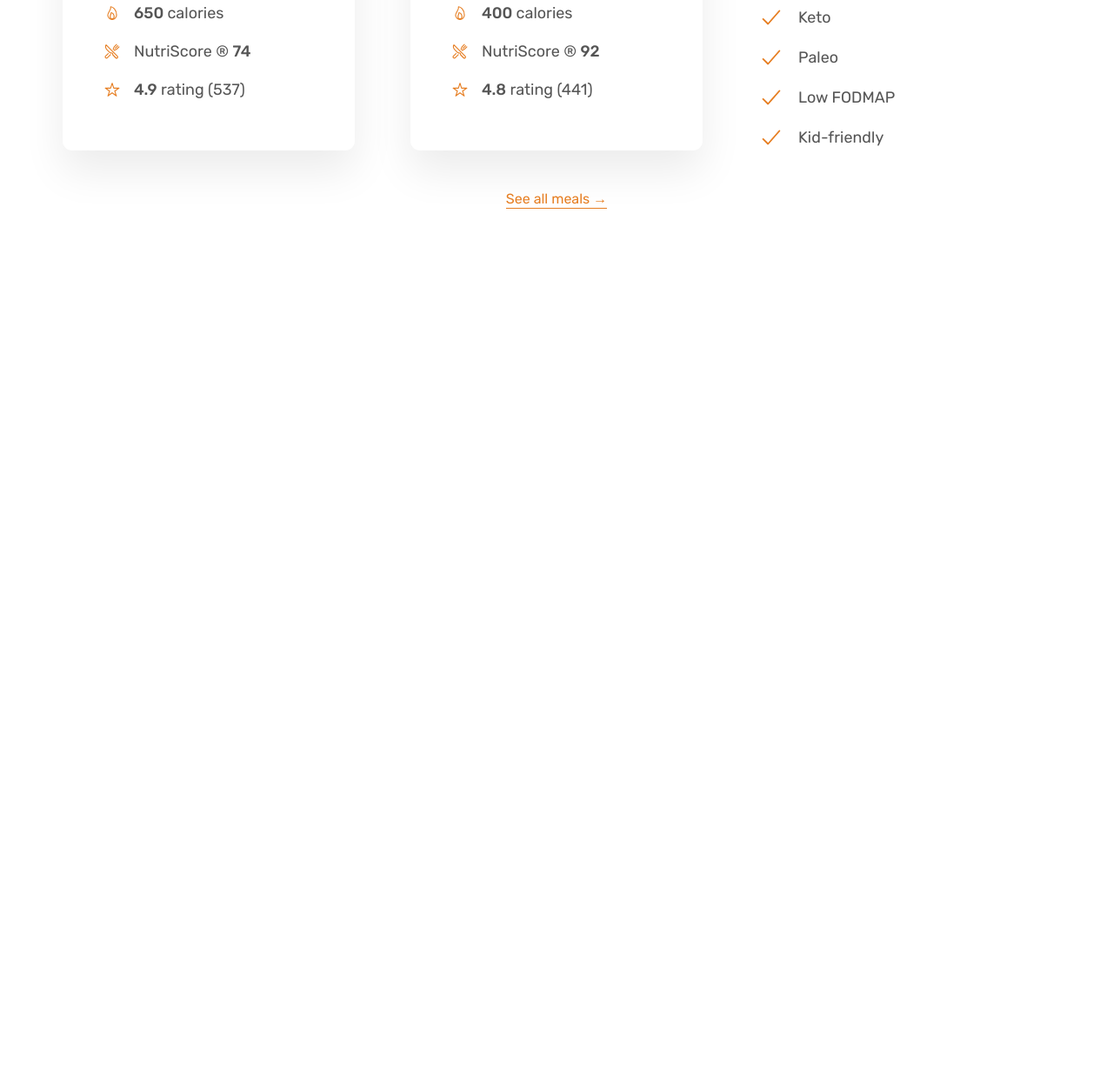
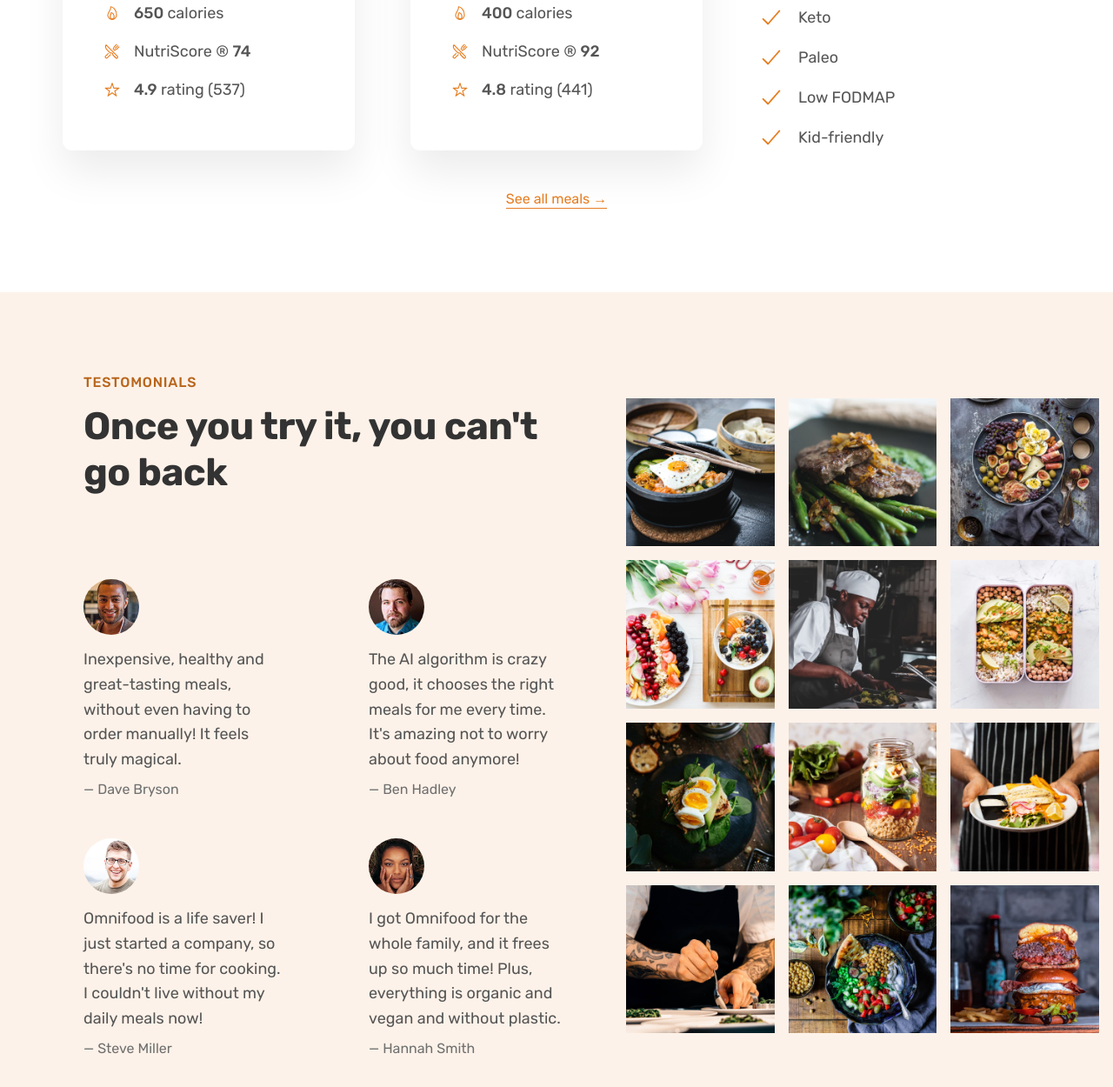
Before and after one commit to peter-popazov/omnifood, a plain HTML site: page index.html in a window 1280 px wide. Shown: the part 3186-4436 px from the top of the page at 87% size. Before the commit the page ends 3522 px from the top, so only its background shows below. Drawn offline with nearby package versions, Linux system fonts and the light colour scheme.

Commit message:
testomonials added

```diff
--- a/css/general.css
+++ b/css/general.css
@@ -5,7 +5,7 @@ line-heights: dflt - 1; smll - 1.05; p - 1.6
 
 COLOURS
 bg-color - #e67e22
-tints #fdf2e9, #fae5d3;
+tints #fdf2e9, #fae5d3, #6f6f6f
 shadows
 accents
 greys:
@@ -105,7 +105,7 @@ strong {
   letter-spacing: 0.75px;
 }
 
-/* === reusable-buttons ==== */
+/* === reusable buttons ==== */
 .btn:link,
 .btn:visited {
   display: inline-block;
--- a/css/style.css
+++ b/css/style.css
@@ -301,3 +301,61 @@ header {
   color: #b8651b;
   text-align: center;
 }
+
+/* ========================= */
+/* ***   TESTOMONIALS   *** */
+/* ========================= */
+.section-testomonials {
+  background-color: #fdf2e9;
+  display: grid;
+  grid-template-columns: 55fr 45fr;
+  align-items: center;
+}
+
+.testomonials-container {
+  padding: 9.6rem 4.8rem 9.6rem 9.6rem;
+}
+
+.testomonials {
+  display: grid;
+  grid-template-columns: 1fr 1fr;
+  gap: 4.8rem 9.6rem;
+}
+
+.testomonial-img {
+  width: 6.4rem;
+  border-radius: 50%;
+  margin-bottom: 1.2rem;
+}
+
+.testomonial-text {
+  font-size: 1.8rem;
+  line-height: 1.6;
+  margin-bottom: 1.2rem;
+}
+
+.testomonial-name {
+  font-size: 1.6rem;
+  color: #6f6f6f;
+}
+
+.gallery {
+  display: grid;
+  grid-template-columns: repeat(3, 1fr);
+  gap: 1.6rem;
+  padding: 1.6rem;
+}
+
+.gallery-item img {
+  display: block;
+  width: 100%;
+  transition: all 0.4s;
+}
+
+.gallery-item img:hover {
+  transform: scale(1.1);
+}
+
+.gallery-item {
+  overflow: hidden;
+}
--- a/index.html
+++ b/index.html
@@ -284,6 +284,106 @@
           <a href="#" class="link">See all meals &rarr;</a>
         </div>
       </section>
+
+      <section class="section-testomonials">
+        <div class="testomonials-container">
+          <span class="sub-heading">Testomonials</span>
+          <h2 class="heading-secondary">Once you try it, you can't go back</h2>
+          <div class="testomonials">
+            <figure class="testomonial">
+              <img
+                src="./content/img/customers/dave.jpg"
+                class="testomonial-img"
+                alt="Customer`s photo - Dave"
+              />
+              <blockquote class="testomonial-text">
+                Inexpensive, healthy and great-tasting meals, without even
+                having to order manually! It feels truly magical.
+              </blockquote>
+              <p class="testomonial-name">&mdash; Dave Bryson</p>
+            </figure>
+
+            <figure class="testomonial">
+              <img
+                src="./content/img/customers/ben.jpg"
+                class="testomonial-img"
+                alt="Customer`s photo - Ben"
+              />
+              <blockquote class="testomonial-text">
+                The AI algorithm is crazy good, it chooses the right meals for
+                me every time. It's amazing not to worry about food anymore!
+              </blockquote>
+              <p class="testomonial-name">&mdash; Ben Hadley</p>
+            </figure>
+
+            <figure class="testomonial">
+              <img
+                src="./content/img/customers/steve.jpg"
+                class="testomonial-img"
+                alt="Customer`s photo - Steve"
+              />
+              <blockquote class="testomonial-text">
+                Omnifood is a life saver! I just started a company, so there's
+                no time for cooking. I couldn't live without my daily meals now!
+              </blockquote>
+              <p class="testomonial-name">&mdash; Steve Miller</p>
+            </figure>
+
+            <figure class="testomonial">
+              <img
+                src="./content/img/customers/hannah.jpg"
+                class="testomonial-img"
+                alt="Customer`s photo - Hannah"
+              />
+              <blockquote class="testomonial-text">
+                I got Omnifood for the whole family, and it frees up so much
+                time! Plus, everything is organic and vegan and without plastic.
+              </blockquote>
+              <p class="testomonial-name">&mdash; Hannah Smith</p>
+            </figure>
+          </div>
+        </div>
+        <div class="gallery">
+
+          <figure class="gallery-item">
+            <img src="./content/img/gallery/gallery-1.jpg" alt="Photo of food">
+          </figure>
+          <figure class="gallery-item">
+            <img src="./content/img/gallery/gallery-2.jpg" alt="Photo of food">
+          </figure>
+          <figure class="gallery-item">
+            <img src="./content/img/gallery/gallery-3.jpg" alt="Photo of food">
+          </figure>
+          <figure class="gallery-item">
+            <img src="./content/img/gallery/gallery-4.jpg" alt="Photo of food">
+          </figure>
+          <figure class="gallery-item">
+            <img src="./content/img/gallery/gallery-5.jpg" alt="Photo of food">
+          </figure>
+          <figure class="gallery-item">
+            <img src="./content/img/gallery/gallery-6.jpg" alt="Photo of food">
+          </figure>
+          <figure class="gallery-item">
+            <img src="./content/img/gallery/gallery-7.jpg" alt="Photo of food">
+          </figure>
+          <figure class="gallery-item">
+            <img src="./content/img/gallery/gallery-8.jpg" alt="Photo of food">
+          </figure>
+          <figure class="gallery-item">
+            <img src="./content/img/gallery/gallery-9.jpg" alt="Photo of food">
+          </figure>
+          <figure class="gallery-item">
+            <img src="./content/img/gallery/gallery-10.jpg" alt="Photo of food">
+          </figure>
+          <figure class="gallery-item">
+            <img src="./content/img/gallery/gallery-11.jpg" alt="Photo of food">
+          </figure>
+          <figure class="gallery-item">
+            <img src="./content/img/gallery/gallery-12.jpg" alt="Photo of food">
+          </figure>
+
+        </div>
+      </section>
     </main>
     <script
       type="module"
```
